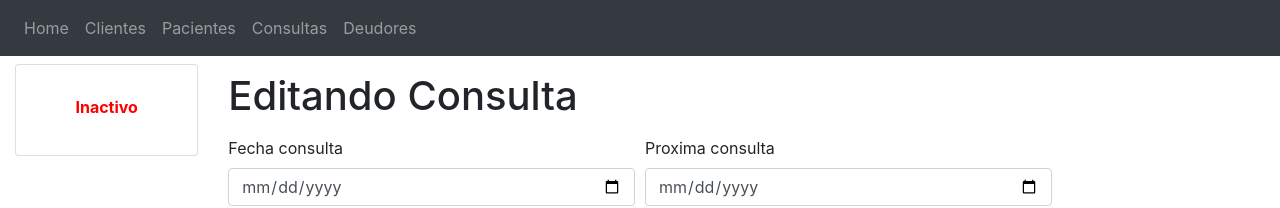
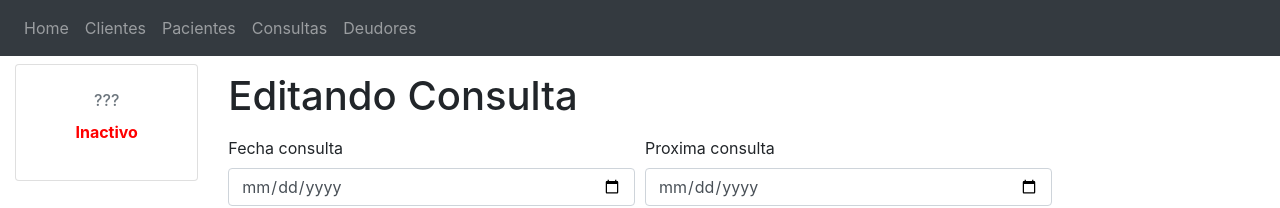
Before and after one commit to omelendrez/medical-records-frontend, a React (Create React App) app: page /edit-consulta/1 in a window 1280 px wide. Shown: the top 208 px of the page. Built offline with nearby package versions, Linux system fonts and the light colour scheme; no server answers.

Commit message:
Resolve #121

```diff
--- a/src/components/customers/customer-view/Pet.jsx
+++ b/src/components/customers/customer-view/Pet.jsx
@@ -1,4 +1,5 @@
 import React from 'react'
+import { getSexName } from '../../../services/utils'
 import './Pet.css'
 
 const Pet = ({ pet }) => {
@@ -9,7 +10,7 @@ const Pet = ({ pet }) => {
         <h5 className="card-title">{name}</h5>
         <h6 className="card-subtitle mb-2 text-muted">{type}</h6>
         <h6 className="card-subtitle mb-2 text-muted">{breed}</h6>
-        <h6 className="card-subtitle mb-2 text-muted">{sex}</h6>
+        <h6 className="card-subtitle mb-2 text-muted">{getSexName(sex)}</h6>
         <h6 className="card-subtitle mb-2 text-muted">{weight}</h6>
         <h6 className="card-subtitle mb-2 text-muted">{yearBorn}</h6>
         <p className="card-text observations">{observations}</p>
```
